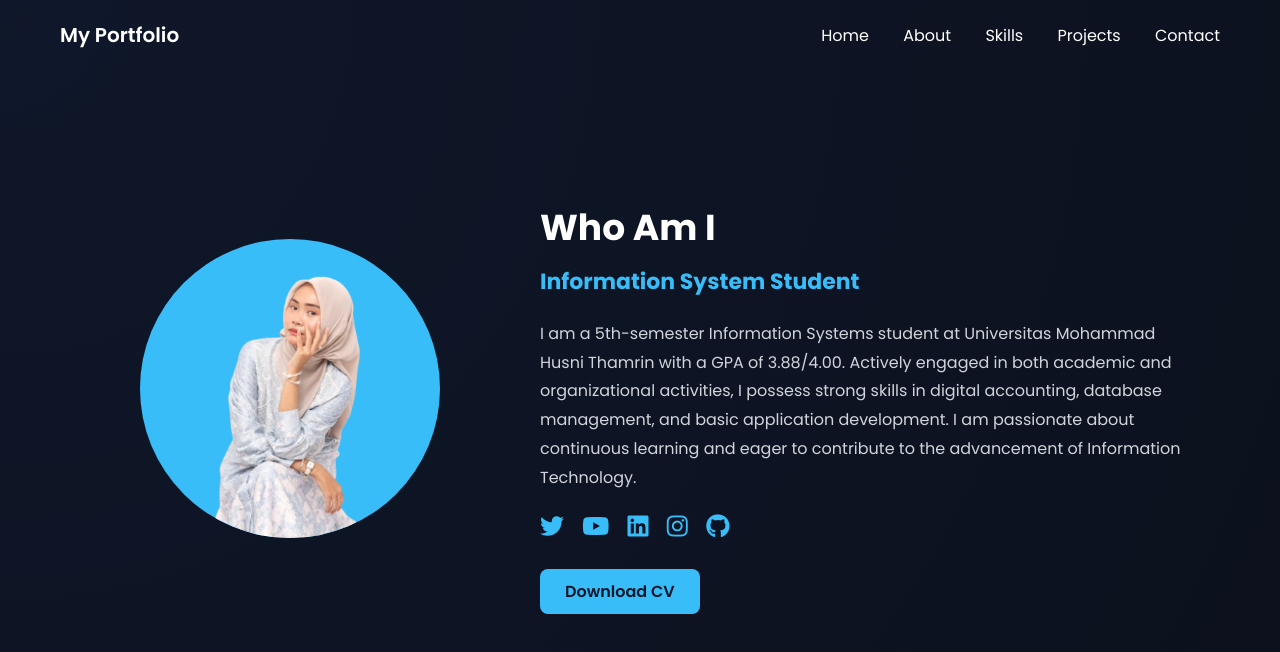
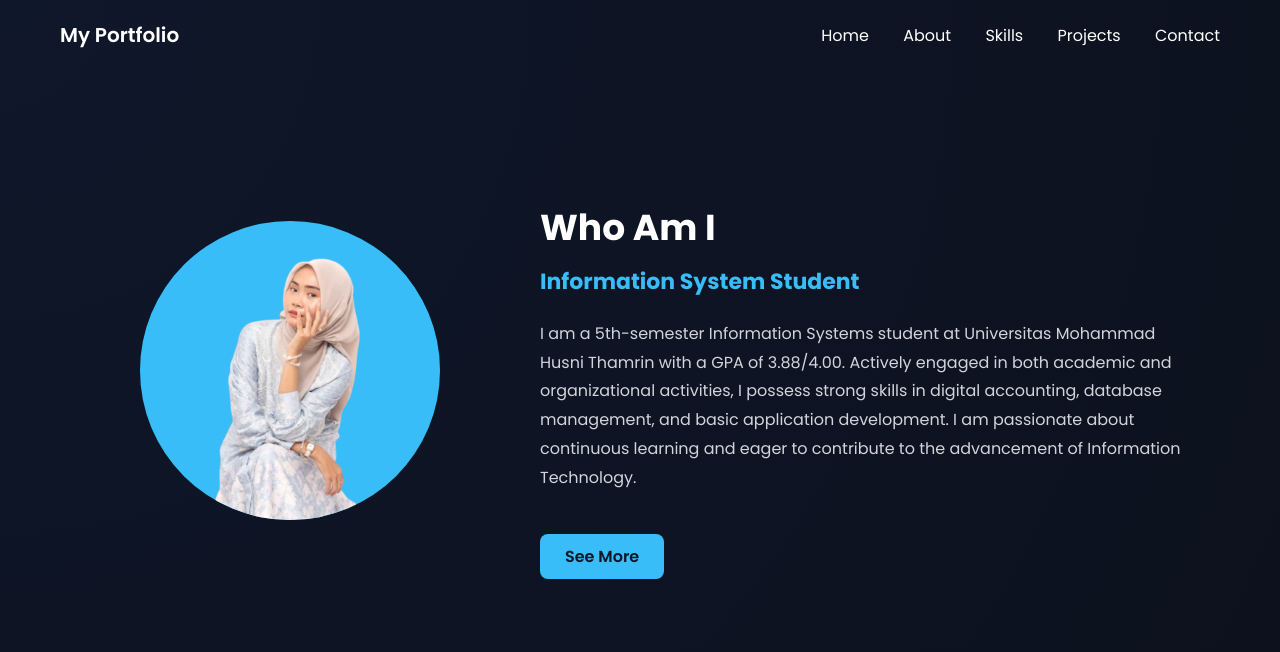
Before and after one commit to lesyaasbll/breezyysya, a plain HTML site: page about.html in a window 1280 px wide. Drawn offline with Linux system fonts and the light colour scheme.

Commit message:
add index.html

```diff
--- a/about.html
+++ b/about.html
@@ -5,7 +5,6 @@
   <meta name="viewport" content="width=device-width, initial-scale=1">
   <title>About Me - Lesya</title>
 
-  <!-- Google Fonts -->
   <link href="https://fonts.googleapis.com/css2?family=Poppins:wght@300;400;600;700&display=swap" rel="stylesheet">
   <link rel="stylesheet" href="https://cdnjs.cloudflare.com/ajax/libs/font-awesome/6.5.0/css/all.min.css" referrerpolicy="no-referrer"/>
 
@@ -151,15 +150,7 @@
       <h3>Information System Student</h3>
       <p>I am a 5th-semester Information Systems student at Universitas Mohammad Husni Thamrin with a GPA of 3.88/4.00. Actively engaged in both academic and organizational activities, I possess strong skills in digital accounting, database management, and basic application development. I am passionate about continuous learning and eager to contribute to the advancement of Information Technology.</p>
 
-      <div class="socials">
-        <a href="#"><i class="fab fa-twitter"></i></a>
-        <a href="#"><i class="fab fa-youtube"></i></a>
-        <a href="#"><i class="fab fa-linkedin"></i></a>
-        <a href="#"><i class="fab fa-instagram"></i></a>
-        <a href="#"><i class="fab fa-github"></i></a>
-      </div>
-
-      <a href="#" class="btn">Download CV</a>
+      <a href="https://www.linkedin.com/in/lesya-salsabilla-putri-6b21832b8?utm_source=share&utm_campaign=share_via&utm_content=profile&utm_medium=android_app" class="btn">See More</a>
     </div>
   </section>
 </body>
```
Also changed, not shown: index.html (+6 -6 lines), contact.html (added), projects.html (added), skills.html (added).
